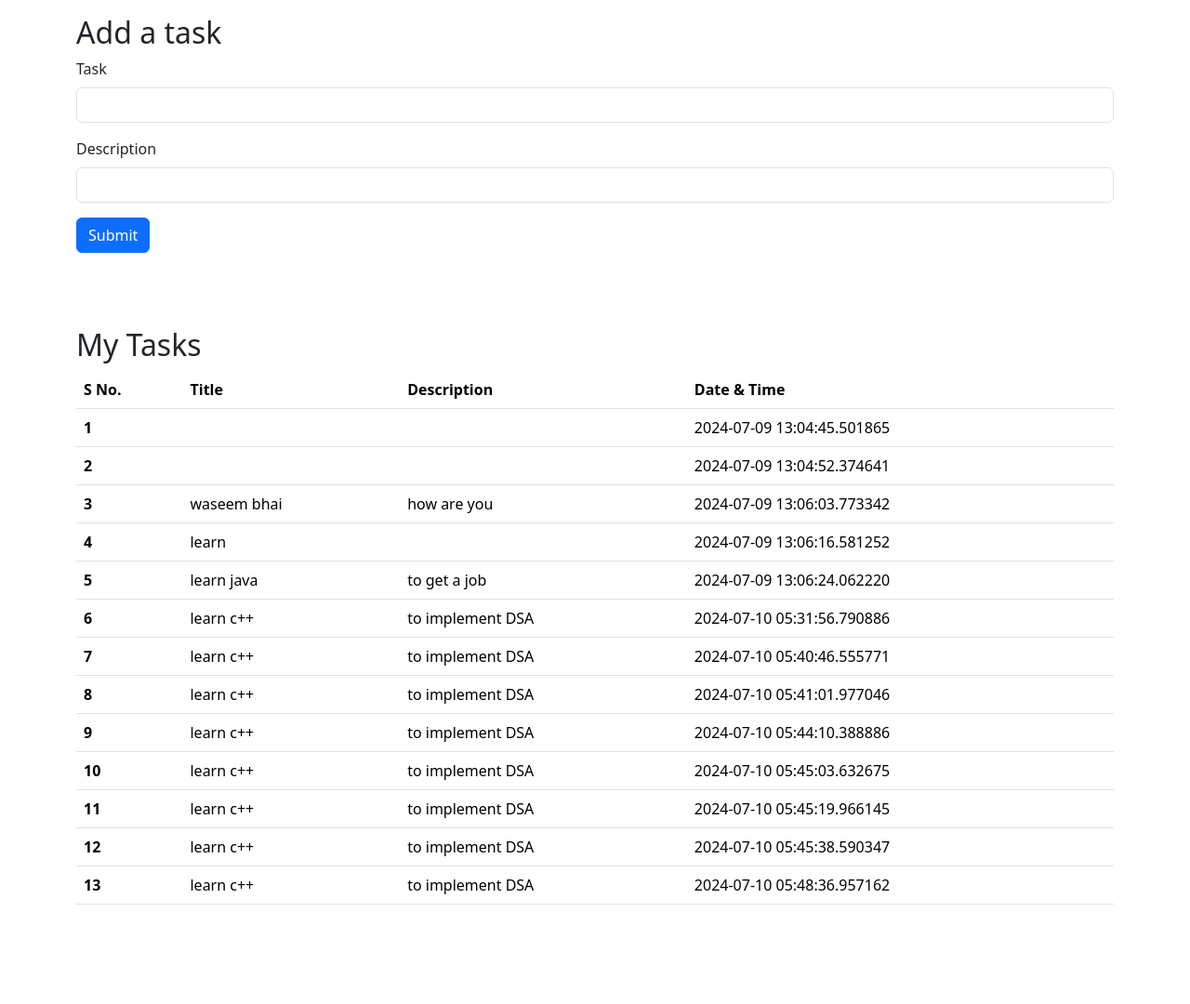
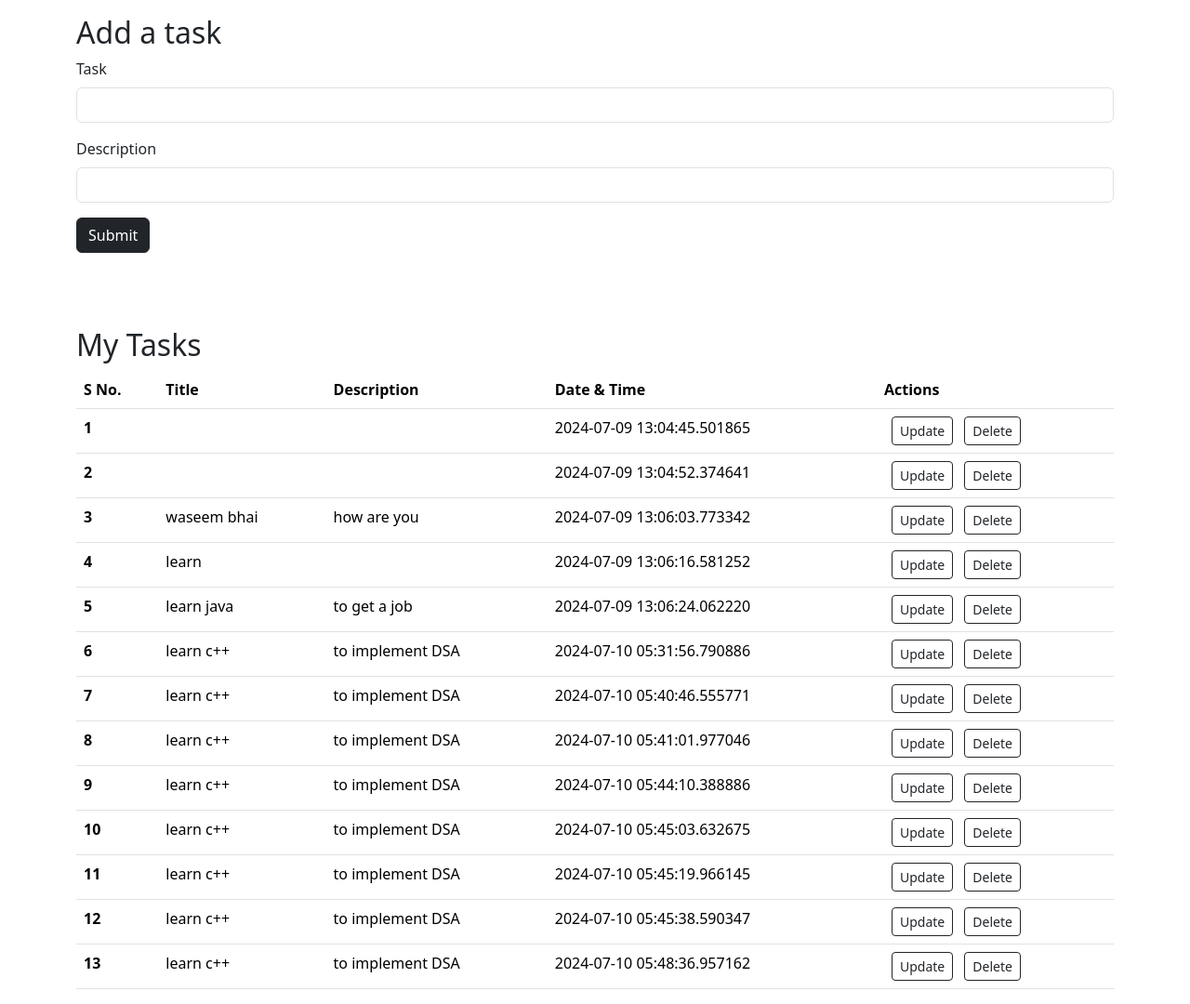
Before and after one commit to anwarjunaid/TodoInPython, a Flask app: page / in a window 1280 px wide. Shown: the part 56-1136 px from the top of the page at 93% size. Before the commit the page ends 1029 px from the top, so only its background shows below. Run offline with Flask 3, Linux system fonts and the light colour scheme.

Commit message:
added update and delete

```diff
--- a/templates/index.html
+++ b/templates/index.html
@@ -66,7 +66,7 @@
                 <label for="desc" class="form-label">Description</label>
                 <input type="text" class="form-control" name="desc" id="desc">
             </div>
-            <button type="submit" class="btn btn-primary">Submit</button>
+            <button type="submit" class="btn btn-dark">Submit</button>
         </form>
     </div>
     <br><br>
@@ -79,17 +79,23 @@
                     <th scope="col">Title</th>
                     <th scope="col">Description</th>
                     <th scope="col">Date & Time</th>
+                    <th scope="col">Actions</th>
                 </tr>
             </thead>
             <tbody>
                 {% for todo in allTodo %}
                 <tr>
-                    <th scope="row">{{loop.index}}</th>
+                    <th>{{loop.index}}</th>
                     <td>{{todo.title}}</td>
                     <td>{{todo.desc}}</td>
                     <td>{{todo.date_created}}</td>
+                    <td>
+                        <a href="/update/{{todo.sno}}"><button type="button" class="btn btn-sm btn-outline-dark mx-2">Update</button></a>
+                        <a href="/delete/{{todo.sno}}"><button type="button" class="btn btn-sm btn-outline-dark">Delete</button></a>
+                    </td>
                 </tr>
                 {% endfor %}
+
             </tbody>
         </table>
     </div>
```
Also changed, not shown: instance/todo.db.
